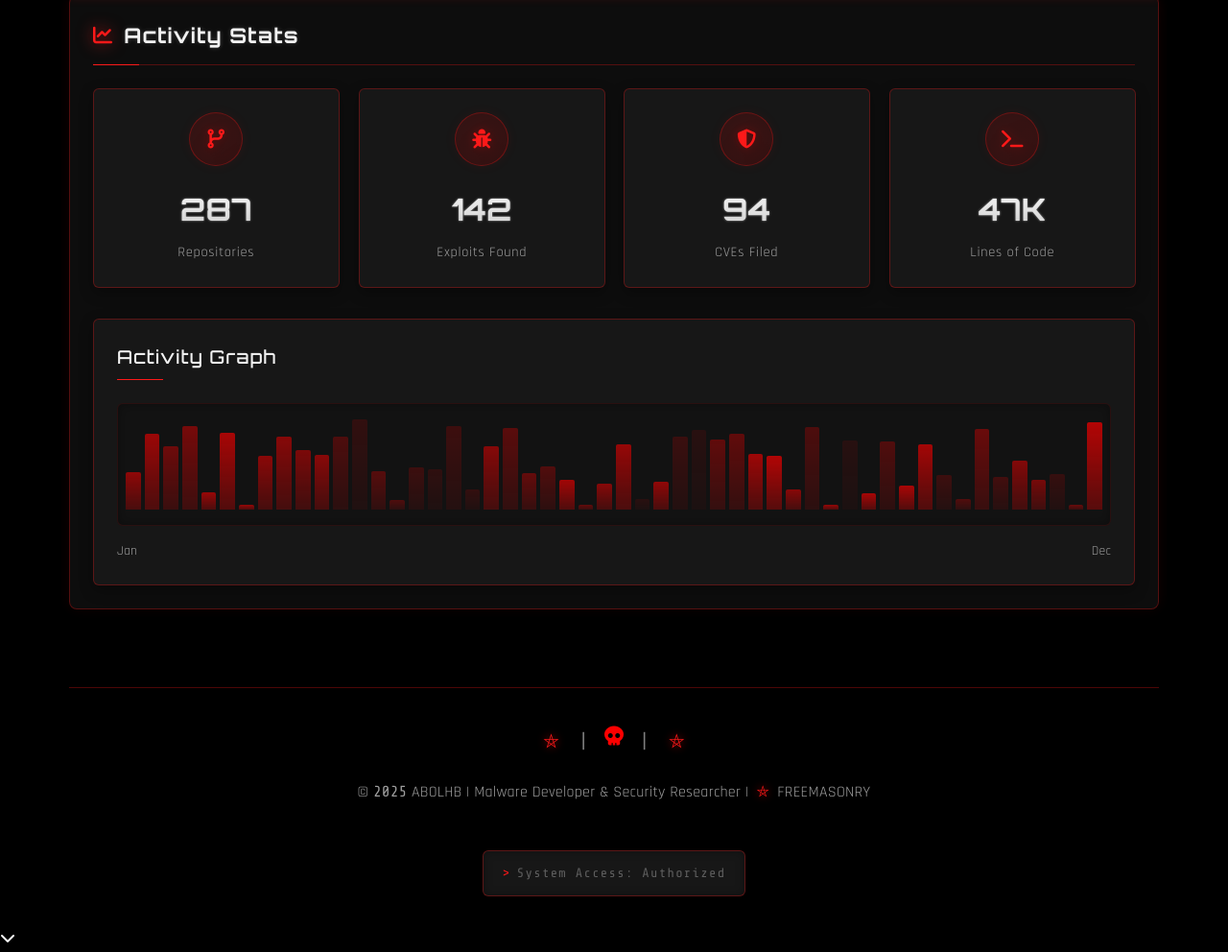
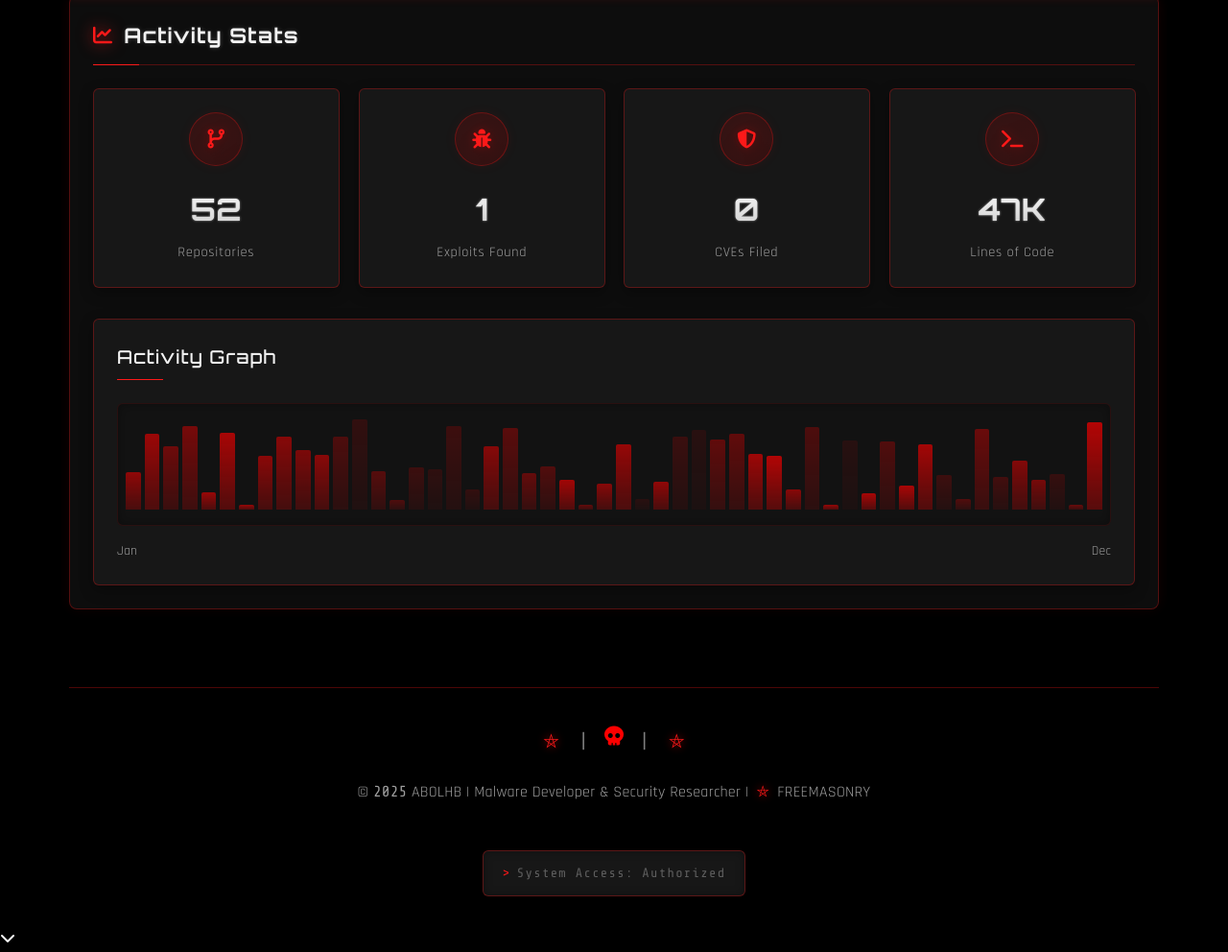
Before and after one commit to KBSL/abolhb.me, a plain HTML site: page index.html in a window 1280 px wide. Shown: the part 2653-3645 px from the top of the page at 96% size. Drawn offline with nearby package versions, Linux system fonts and the light colour scheme.

Commit message:
Update index.html

```diff
--- a/index.html
+++ b/index.html
@@ -2149,7 +2149,7 @@
             <div class="stat-icon">
               <i class="fas fa-code-branch"></i>
             </div>
-            <div class="stat-value">287</div>
+            <div class="stat-value">52</div>
             <div class="stat-label">Repositories</div>
           </div>
 
@@ -2157,7 +2157,7 @@
             <div class="stat-icon">
               <i class="fas fa-bug"></i>
             </div>
-            <div class="stat-value">142</div>
+            <div class="stat-value">1</div>
             <div class="stat-label">Exploits Found</div>
           </div>
 
@@ -2165,7 +2165,7 @@
             <div class="stat-icon">
               <i class="fas fa-shield-alt"></i>
             </div>
-            <div class="stat-value">94</div>
+            <div class="stat-value">0</div>
             <div class="stat-label">CVEs Filed</div>
           </div>
 
```
